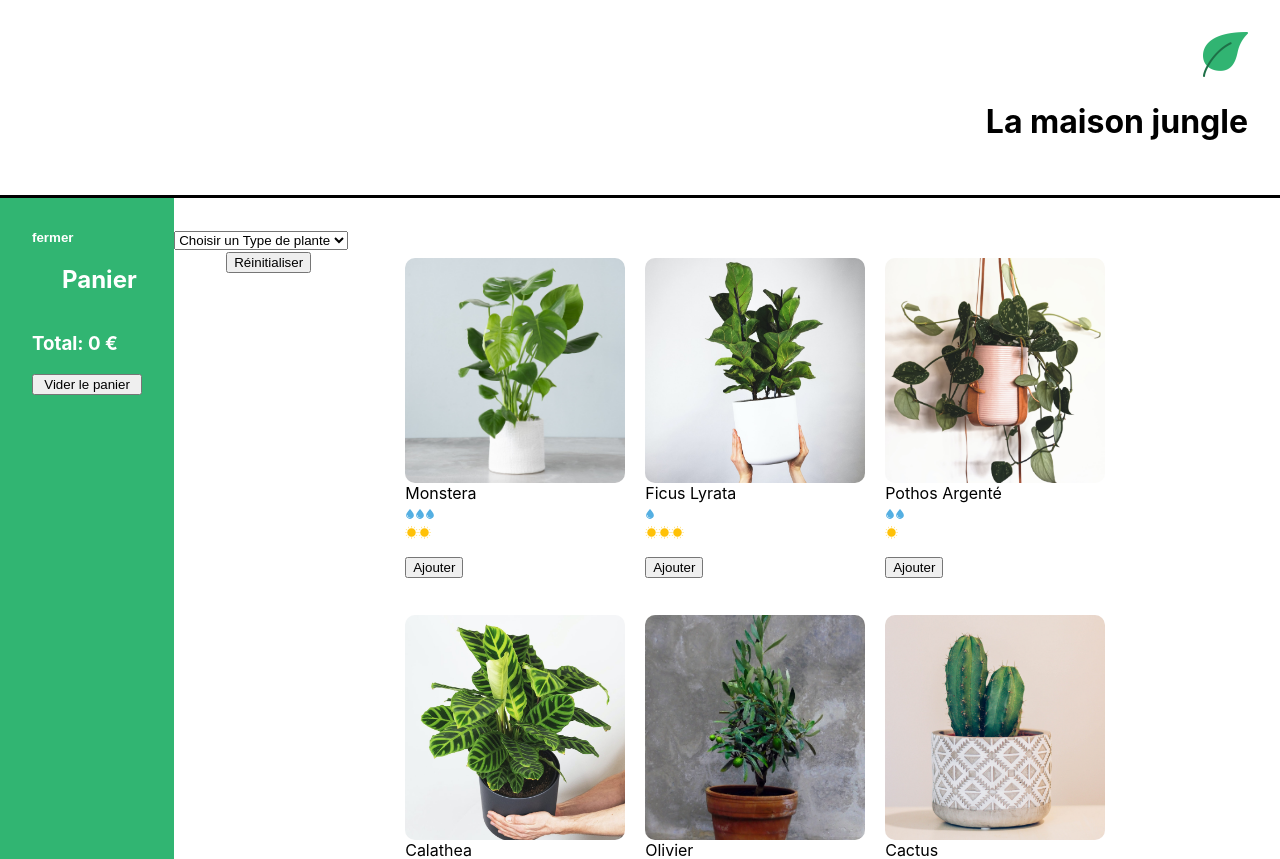
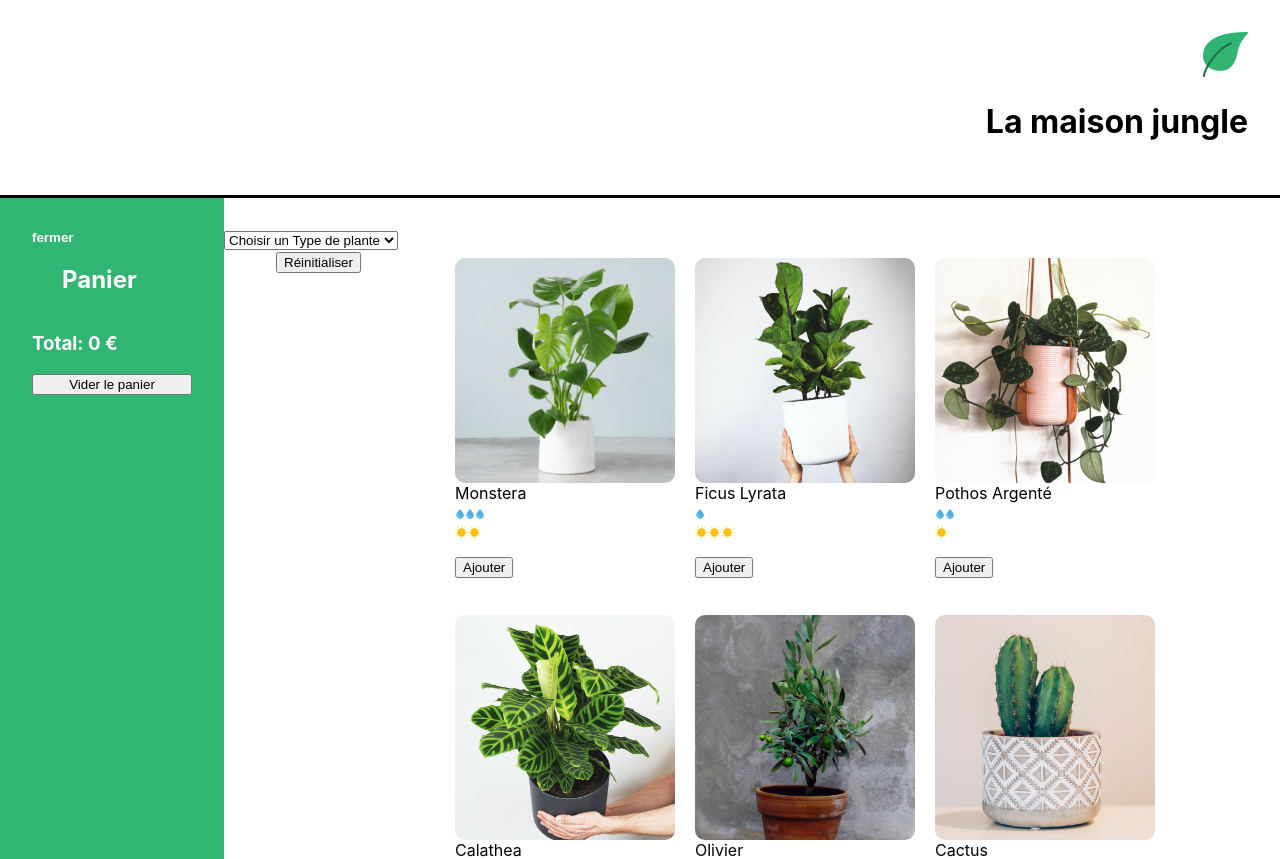
Before and after one commit to NerVod/Maison-jungle, a React (Create React App) app: page / in a window 1280 px wide. Shown: the top 859 px of the page. Built offline with nearby package versions, Linux system fonts and the light colour scheme.

Commit message:
use effect modif nom onglet selon actions

```diff
--- a/src/components/App.js
+++ b/src/components/App.js
@@ -17,7 +17,7 @@ function App() {
           <div>
               <Banner />
               <div className="lmj-layout-inner">
-                <Cart cart={cart} updateCart={updateCart} />
+                <Cart cart={cart} updateCart={updateCart} list={list} updateList={updateList} />
                 <Categories list={list} updateList={updateList}/>
                 <ShoppingList
                 cart={cart} updateCart={updateCart}
--- a/src/components/Cart.js
+++ b/src/components/Cart.js
@@ -1,13 +1,24 @@
-import { useState } from "react";
+import { useState, useEffect } from "react";
 import "../styles/Cart.css";
 
 
-function Cart({cart, updateCart}) {
+function Cart({cart, updateCart, list, updateList}) {
     // const monsteraPrix = 8;
     const [isOpen, setIsOpen] = useState(true)
     const total = cart.reduce(
         (acc, plantType) => acc + plantType.amount * plantType.price, 0
     )
+
+    useEffect(() => {
+        total !== 0 ? document.title =`LMJ total: ${total} €`: document.title= "Maison Jungle"
+    }, [total])
+    useEffect(() => {
+        list !== '' ? document.title=`Catégorie ${list} ` : document.title="Maison Jungle"
+    }, [list])
+
+    useEffect(() => {
+        document.title ='Bienvenue dans la maison Jungle !'
+    }, [])
 
     return isOpen ? (
         <div className="lmj-cart">
--- a/src/styles/Cart.css
+++ b/src/styles/Cart.css
@@ -5,6 +5,7 @@
 	display: flex;
 	flex-direction: column;
 	justify-content: flex-start;
+	min-width: 160px;
 	width: 200px;
 }
 
```
